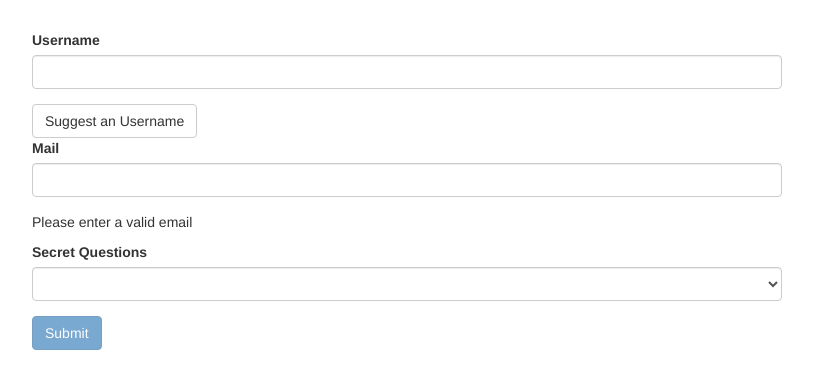
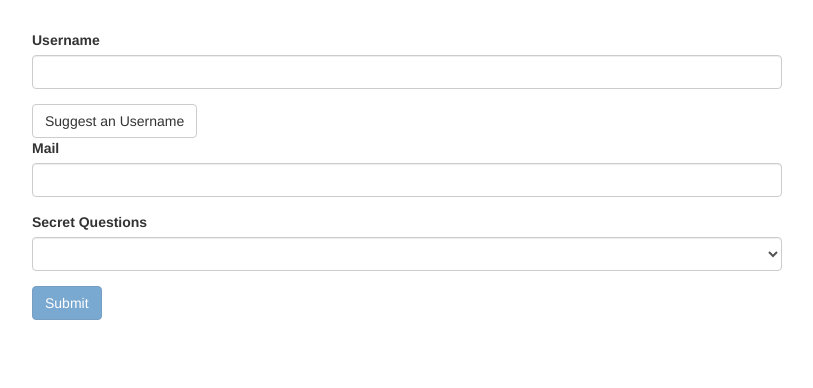
Before and after one commit to PManager1/angular-newStuff-Forms, an Angular app: page / in a window 1280 px wide. Shown: the top 388 px of the page, without its empty margins (233-1046 px from the left). Built offline with nearby package versions, Linux system fonts and the light colour scheme.

Commit message:
15-12 nice coming

```diff
--- a/src/app/app.component.html
+++ b/src/app/app.component.html
@@ -21,10 +21,12 @@
               name="email"
               type="email"
               id="email"
+              class="form-control"
               email
-              class="form-control">
+              #email="ngModel"
+              >
           </div>
-          <p > Please enter a valid email  </p>
+          <span class="help-block" *ngIf="!email.valid"> pls enter valid email </span>
         </div>
         <div class="form-group">
           <label for="secret">Secret Questions</label>
```
